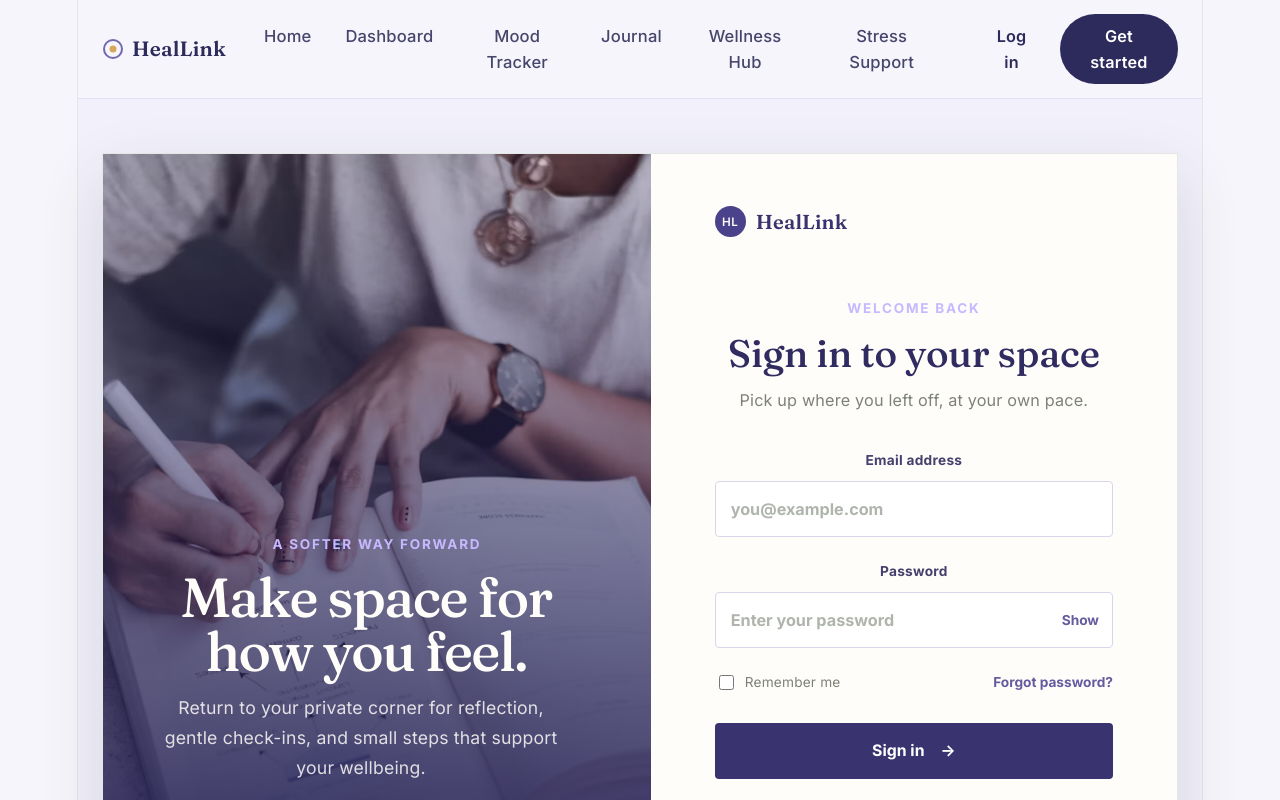
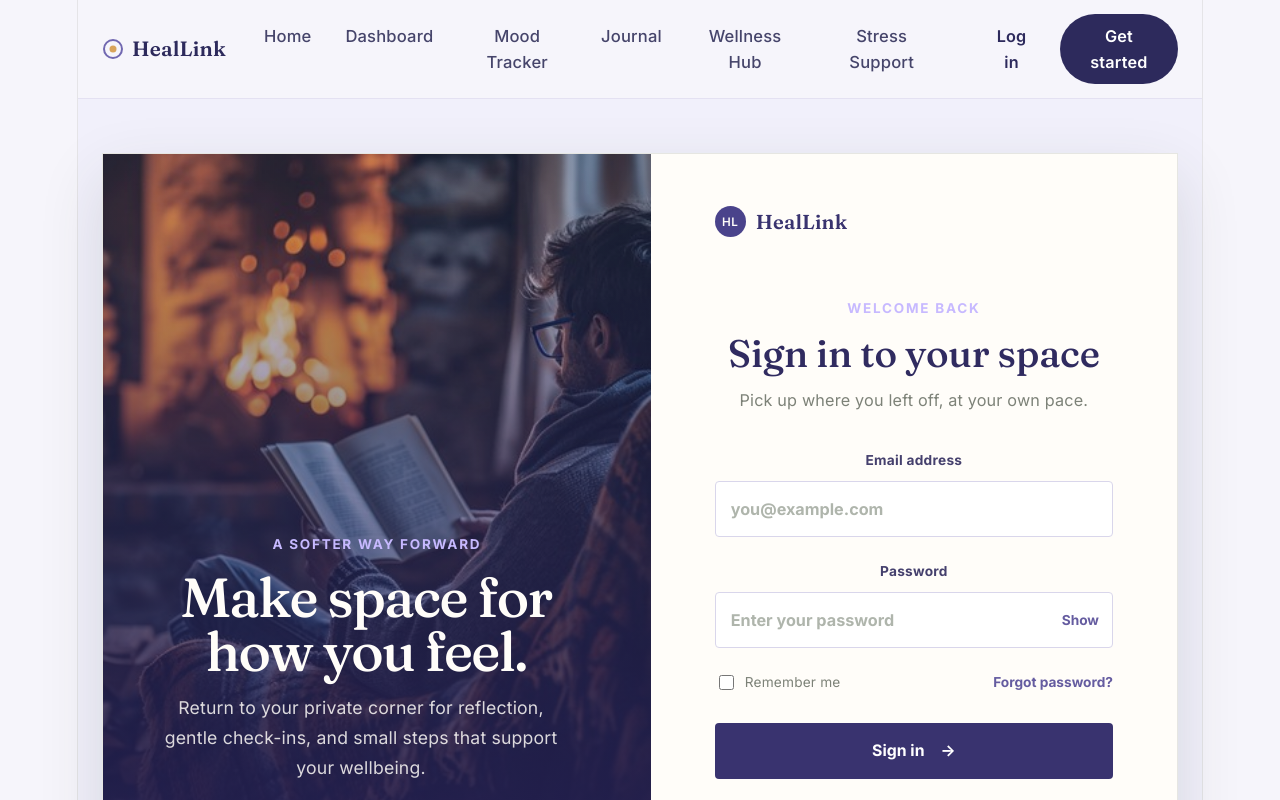
Before and after one commit to induwariadhithya/healLink, a React (Vite) app in the folder client/: page /login in a window 1280 px wide. Shown: the top 800 px of the page. Built offline with nearby package versions, Linux system fonts and the light colour scheme.

Commit message:
Use meditation image on login page

```diff
--- a/client/src/pages/Login.jsx
+++ b/client/src/pages/Login.jsx
@@ -2,7 +2,7 @@ import { useState, useContext } from 'react';
 import { useNavigate, Link } from 'react-router-dom';
 import API from '../utils/api';
 import { AuthContext } from '../context/AuthContext';
-import journalImage from '../assets/images/journal.jpg';
+import loginImage from '../assets/images/login-meditation.jpg';
 import './Login.css';
 
 export default function Login() {
@@ -31,7 +31,7 @@ export default function Login() {
     <main className="login-page">
       <section className="login-shell" aria-label="HealLink sign in">
         <div className="login-story">
-          <img src={journalImage} alt="A quiet space for personal reflection" />
+          <img src={loginImage} alt="A person meditating beside a calm lake" />
           <div className="login-story__shade" />
           <div className="login-story__content">
             <span className="login-eyebrow">A softer way forward</span>
```
Also changed, not shown: client/src/assets/images/login-meditation.jpg (added).
